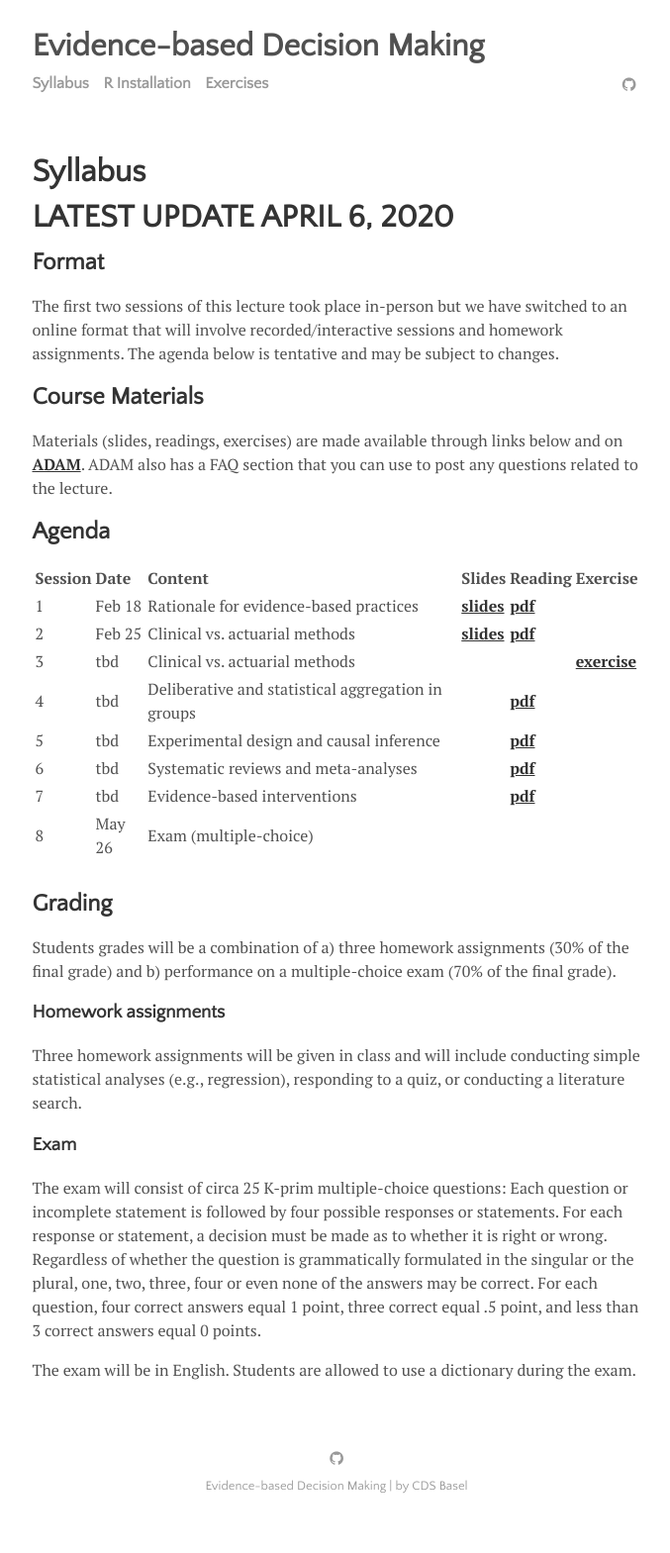
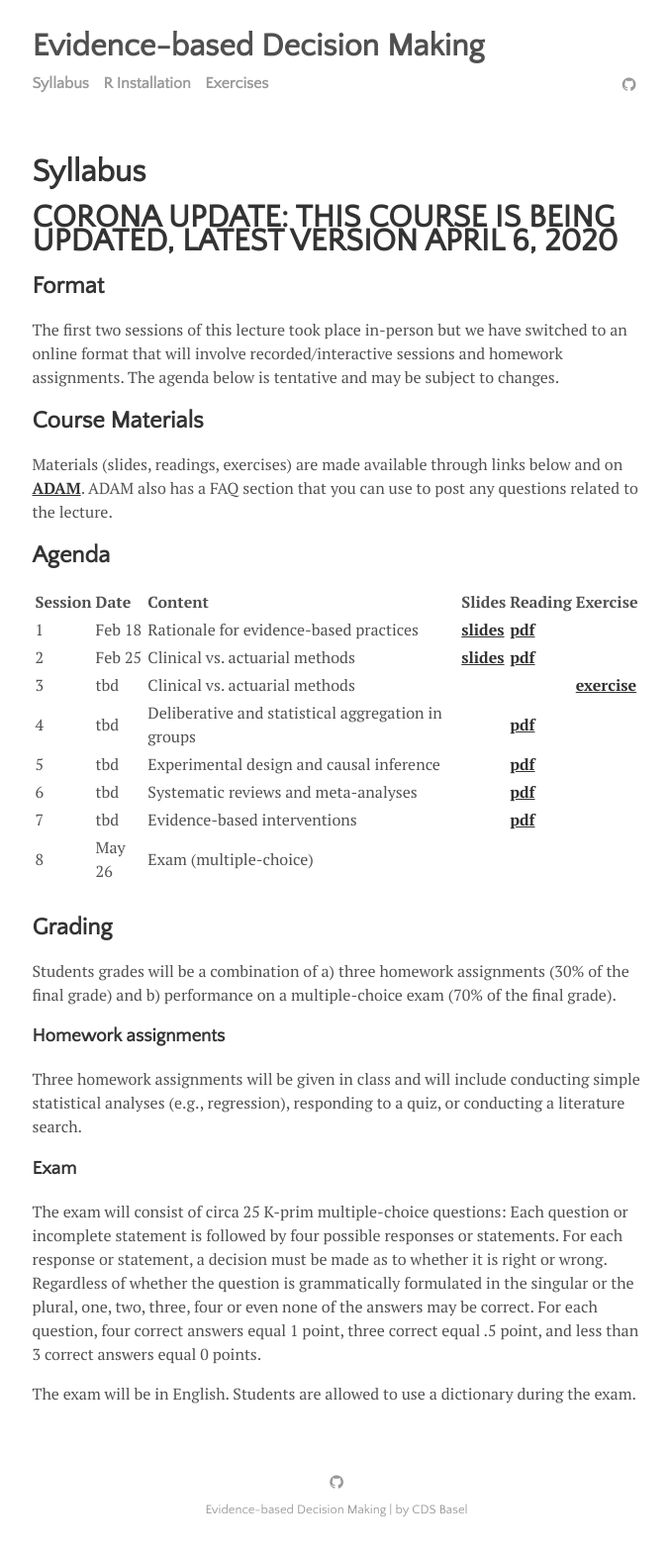
Before and after one commit to matarui/evidencebaseddm, a Jekyll site: the page built from menu/syllabus.md, in a window 1280 px wide. Shown: the whole page at 99% size, without its empty margins (300-977 px from the left). Built offline with Jekyll 4.4.1, drawn with Linux system fonts in a browser that asks for light colours; before the commit the page ends 1545 px from its top, so only the background shows below that.

Commit message:
Update syllabus.md

```diff
--- a/menu/syllabus.md
+++ b/menu/syllabus.md
@@ -3,7 +3,7 @@ layout: page
 title: Syllabus
 ---
 
-# LATEST UPDATE APRIL 6, 2020
+# CORONA UPDATE: THIS COURSE IS BEING UPDATED, LATEST VERSION APRIL 6, 2020
 
 ## Format
 The first two sessions of this lecture took place in-person but we have switched to an online format that will involve recorded/interactive sessions and homework assignments. The agenda below is tentative and may be subject to changes.
```
